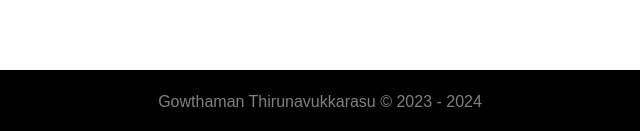
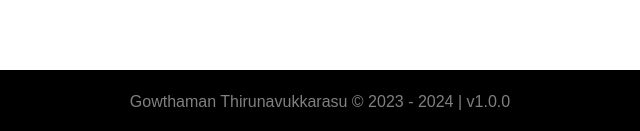
Before and after one commit to GowthamanT/about, a website: page index.html in a window 1280 px wide. Shown: the part 1412-1543 px from the top of the page, 320-960 px from the left. Drawn offline with Linux system fonts and the light colour scheme.

Commit message:
feat: add versioning and display current version in UI - Added a package.json for versioning - Add a element in the website footer which displays the current version in the package.json

```diff
--- a/index.html
+++ b/index.html
@@ -219,7 +219,7 @@
         <footer>
             <p class="copyright">
                 Gowthaman Thirunavukkarasu © 2023 -
-                <span id="copyrightYear"></span>
+                <span id="copyrightYear"></span> | v<span id="version"></span>
             </p>
         </footer>
     </body>
--- a/js/main.js
+++ b/js/main.js
@@ -5,6 +5,7 @@ main();
  */
 function main() {
     setCurrentYearInCopyrightElm();
+    setCurrentVersionNumber();
     buildConsistencyGraph();
 }
 
@@ -15,6 +16,23 @@ function setCurrentYearInCopyrightElm() {
     const copyrightYearElement = document.getElementById('copyrightYear');
     const currentYear = new Date().getFullYear();
     copyrightYearElement.textContent = currentYear;
+}
+
+/**
+ * Sets the current version number in the package.json to the version element in the HTML.
+ */
+function setCurrentVersionNumber() {
+    fetch('package.json')
+        .then((response) => response.json())
+        .then((data) => {
+            document.getElementById('version').innerText = data.version;
+        })
+        .catch((error) =>
+            console.error(
+                'Error in fetching the current version in package.json\n\n',
+                error
+            )
+        );
 }
 
 /**
```
Also changed, not shown: package.json (added, +16 -0 lines).
